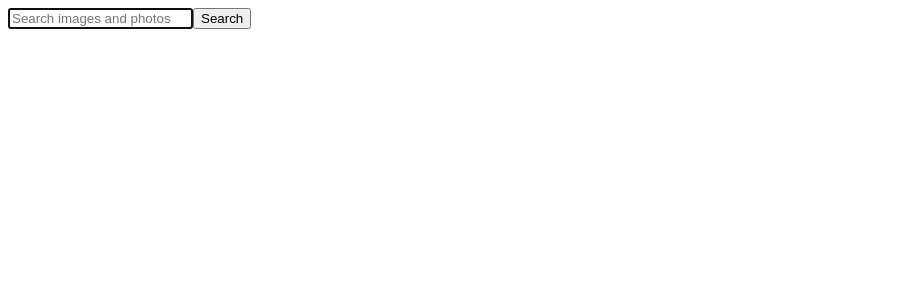
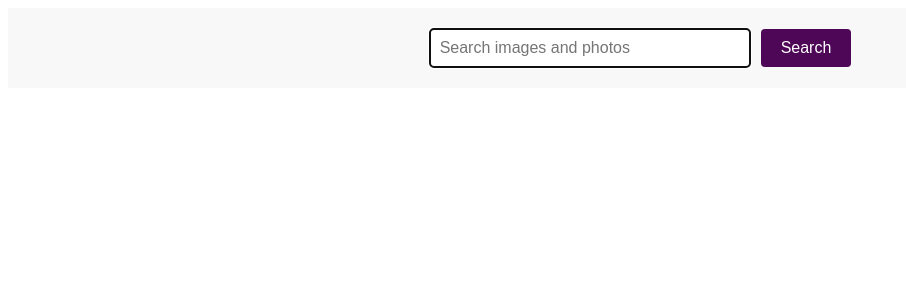
Before and after one commit to AndriyV2504/goit-react-hw-04, a React (Vite) app: page / in a window 1280 px wide. Shown: the top 300 px of the page, without its empty margins (0-906 px from the left). Built offline with nearby package versions, Linux system fonts and the light colour scheme.

Commit message:
styles searchBar

```diff
--- a/src/components/SearchBar/SearchBar.jsx
+++ b/src/components/SearchBar/SearchBar.jsx
@@ -1,5 +1,6 @@
 import { Formik, Form, Field } from "formik";
 import toast from "react-hot-toast";
+import styles from "./SearchBar.module.css";
 
 const SearchBar = ({ onSubmit }) => {
   const initialValues = { query: "" };
@@ -14,17 +15,20 @@ const SearchBar = ({ onSubmit }) => {
   };
 
   return (
-    <header>
+    <header className={styles.header}>
       <Formik initialValues={initialValues} onSubmit={handleSubmit}>
-        <Form>
+        <Form className={styles.form}>
           <Field
             name="query"
             type="text"
             autoFocus
             autoComplete="off"
             placeholder="Search images and photos"
+            className={styles.input}
           />
-          <button type="submit">Search</button>
+          <button type="submit" className={styles.button}>
+            Search
+          </button>
         </Form>
       </Formik>
     </header>
--- /dev/null
+++ b/src/components/SearchBar/SearchBar.module.css
@@ -0,0 +1,34 @@
+.header {
+    display: flex;
+    justify-content: center;
+    padding: 20px;
+    background-color: #f8f8f8;
+}
+
+.form {
+    display: flex;
+    align-items: center;
+}
+
+.input {
+    width: 300px;
+    padding: 10px;
+    margin-right: 10px;
+    border: 1px solid #ccc;
+    border-radius: 4px;
+    font-size: 16px;
+}
+
+.button {
+    padding: 10px 20px;
+    border: none;
+    background-color: #4e0756;
+    color: white;
+    font-size: 16px;
+    cursor: pointer;
+    border-radius: 4px;
+}
+
+.button:hover {
+    background-color: #0056b3;
+}
```
